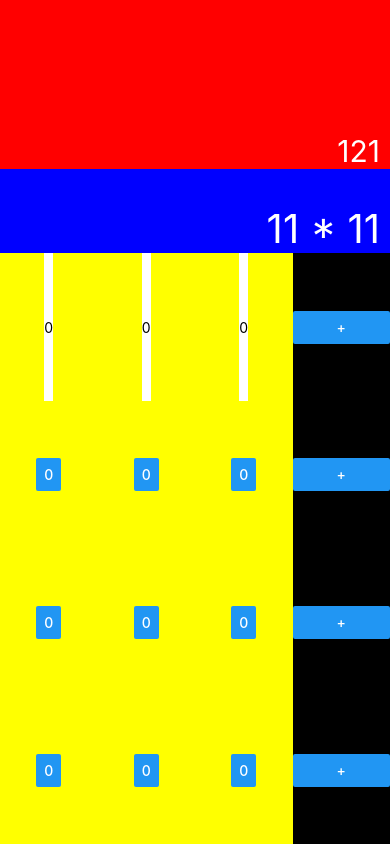
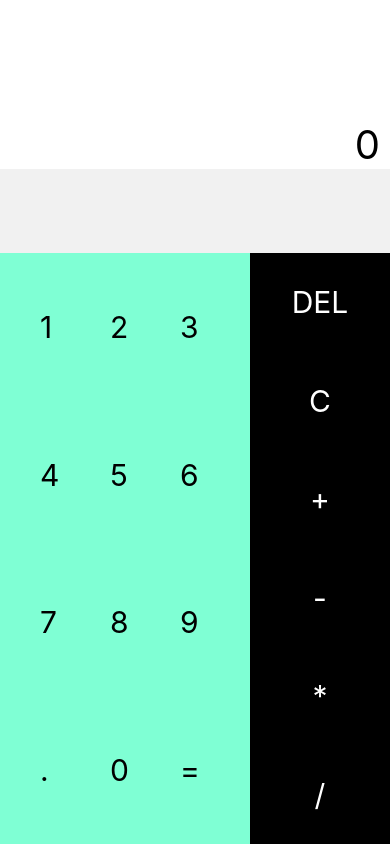
Before and after one commit to Mark-42-max/Native-Calculator, a React Native app: screen / in a window 390 px wide. Built offline with nearby package versions, Linux system fonts and the light colour scheme.

Commit message:
Final Commit

```diff
--- a/App.js
+++ b/App.js
@@ -1,54 +1,122 @@
-import { StatusBar } from 'expo-status-bar';
+import React, {useState, useEffect} from 'react';
 import { StyleSheet, Text, View, Button, TouchableOpacity } from 'react-native';
 
 export default function App() {
+
+  const Operators = ['+', '-', '*', '/', '.'];
+  const DelChar = 'DEL';
+  const ClearScreen = 'C';
+
+  const [countField, setCountField] = useState(0);
+  const [resultField, setResultField] = useState();
+
+  useEffect(() => {
+    console.log(typeof countField, countField);
+  }, [countField, resultField]);
+
+  const validate = value => {
+    let lastChar = value.slice(-1);
+    if (Operators.includes(lastChar)) {
+      return false;
+    }
+
+    return true;
+  }
+
+  const handlePress = (text) => {
+    if(text === '='){
+      return validate(countField) && calculateResult(countField);
+    }
+
+    if(text === ClearScreen){
+      setCountField(0);
+      setResultField();
+      return;
+    }
+
+    if(text === DelChar){
+
+      setCountField(count => {
+        let stringifiedCount = count.toString();
+
+        if(stringifiedCount.length === 1 || stringifiedCount.length === 0){
+          return 0;
+        }
+
+        return stringifiedCount.slice(0, -1);
+      });
+      return;
+    }
+
+    setCountField(count => {
+      if(count === 0){
+        if(Operators.includes(text)){
+          return count + text;
+        }
+        return text.toString();
+      }
+      if(Number.isInteger(text) && !isNaN(text)){
+        return count + text.toString();
+      }
+
+      if(Operators.includes(text)){
+        let lastChar = count.slice(-1);
+        if(Operators.includes(lastChar)){
+          return count;
+        }
+        return count + text;
+      }
+
+      return count + text;
+    });
+  }
+
+  const calculateResult = count => {
+    console.log(count);
+    let result = eval(count);
+    setResultField(result);
+    setCountField(result.toString());
+  }
+
+  let rows = [];
+
+  for(let i = 0; i < 4; i++) {
+    let row = [];
+    let nums = [[1, 2, 3], [4, 5, 6], [7, 8, 9], ['.', 0, '=']];
+    for(let j = 0; j < 3; j++){
+      row.push(<TouchableOpacity onPress={() => handlePress(nums[i][j])} key={j} style={styles.buttons}>
+        <Text style={styles.btnText}>{nums[i][j]}</Text>
+      </TouchableOpacity>);
+    }
+
+    rows.push(<View key={i} style={styles.row}>{row}</View>);
+  }
+
+  let ops = [];
+  let operations = [DelChar, ClearScreen, ...Operators];
+
+  for(let i = 0; i < 6; i++){
+    ops.push(<TouchableOpacity onPress = {() => handlePress(operations[i])} key={i} style={styles.touch}>
+      <Text style={[styles.btnText, styles.white]}>{operations[i]}</Text>
+    </TouchableOpacity>);
+  }
+
   return (
     <View style={styles.container}>
+      <View style={styles.calculation}>
+        <Text style={styles.calculationText}>{countField}</Text>
+      </View>
       <View style={styles.result}>
-        <Text style={styles.resultText}>121</Text>
-      </View>
-      <View style={styles.calculation}>
-        <Text style={styles.calculationText}>11 * 11</Text>
+        <Text style={styles.resultText}>{resultField}</Text>
       </View>
       <View style={styles.buttons}>
         <View style={styles.numbers}>
 
-          <View style={styles.row}>
-            <TouchableOpacity style={styles.touch}>
-              <Text>0</Text>
-            </TouchableOpacity>
-            <TouchableOpacity style={styles.touch}>
-              <Text>0</Text>
-            </TouchableOpacity>
-            <TouchableOpacity style={styles.touch}>
-              <Text>0</Text>
-            </TouchableOpacity>
-          </View>
-
-          <View style={styles.row}>
-            <Button title="0" />
-            <Button title="0" />
-            <Button title="0" />
-          </View>
-
-          <View style={styles.row}>
-            <Button title="0" />
-            <Button title="0" />
-            <Button title="0" />
-          </View>
-
-          <View style={styles.row}>
-            <Button title="0" />
-            <Button title="0" />
-            <Button title="0" />
-          </View>
+        {rows}
 
         </View>
         <View style={styles.operators}>
-          <Button title='+'/>
-          <Button title='+'/>
-          <Button title='+'/>
-          <Button title='+'/>
+          {ops}
         </View>
       </View>
     </View>
@@ -60,26 +128,26 @@ const styles = StyleSheet.create({
     flex: 1,
   },
   result: {
-    flex: 2,
-    backgroundColor: 'red',
+    flex: 1,
+    backgroundColor: '#F1F1F1',
     justifyContent: 'flex-end',
     alignItems: 'flex-end',
     paddingHorizontal: 10,
   },
   calculation: {
-    flex: 1,
-    backgroundColor: 'blue',
+    flex: 2,
+    backgroundColor: 'white',
     justifyContent: 'flex-end',
     alignItems: 'flex-end',
     paddingHorizontal: 10,
   },
   resultText: {
-    fontSize: 30,
-    color: 'white',
+    fontSize: 50,
+    color: 'black',
   },
   calculationText: {
     fontSize: 40,
-    color: 'white',
+    color: 'black',
   },
   buttons: {
     flex: 7,
@@ -87,12 +155,14 @@ const styles = StyleSheet.create({
   },
   numbers: {
     flex: 3,
-    backgroundColor: 'yellow',
+    backgroundColor: '#7FFFD4',
+    paddingLeft: 40,
   },
   operators: {
-    flex: 1,
+    flex: 2,
     justifyContent: 'space-around',
     backgroundColor: 'black',
+    textAlign: 'center',
   },
   row: {
     flexDirection: 'row',
@@ -103,7 +173,12 @@ const styles = StyleSheet.create({
   touch:{
     justifyContent: 'center',
     alignItems: 'center',
-    backgroundColor: 'white',
-    alignSelf: 'stretch',
+    backgroundColor: 'black',
+  },
+  btnText: {
+    fontSize: 30,
+  },
+  white: {
+    color: 'white',
   }
 });
```
